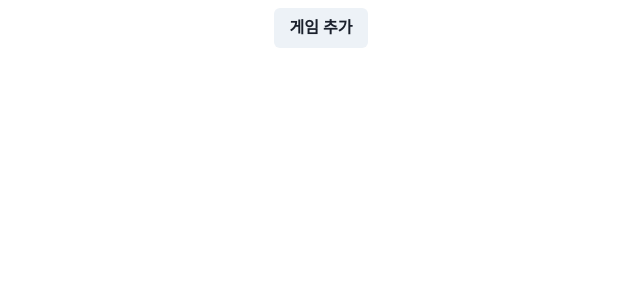
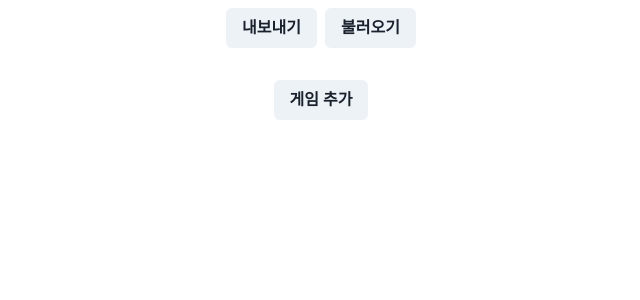
Before and after one commit to limgit/mj-tools, a React app: page /log in a window 1280 px wide. Shown: the top 300 px of the page, without its empty margins (319-959 px from the left). Built offline with nearby package versions, Linux system fonts and the light colour scheme.

Commit message:
Add export/import feature

```diff
--- a/src/pages/log/index.tsx
+++ b/src/pages/log/index.tsx
@@ -11,6 +11,7 @@ import {
   Button,
   Heading,
   Text,
+  useClipboard,
   useDisclosure,
   Grid,
   GridItem,
@@ -44,6 +45,7 @@ const Log: React.FC = () => {
     open: false,
     game: null,
   });
+  const { hasCopied, onCopy } = useClipboard(JSON.stringify(gameList));
 
   const setGameList = (newV: Game[]) => {
     _setGameList(newV);
@@ -160,6 +162,21 @@ const Log: React.FC = () => {
 
   return (
     <VStack spacing={8} mb={8}>
+      <HStack>
+        <Button onClick={onCopy}>
+          {hasCopied ? '복사됨!' : '내보내기'}
+        </Button>
+        <Button
+          onClick={() => {
+            const data = prompt('불러오기');
+            if (data !== null) {
+              setGameList(JSON.parse(data));
+            }
+          }}
+        >
+          불러오기
+        </Button>
+      </HStack>
       {gameList.map((game) => {
         const { eswn } = game;
         const { scoreLog, deposit } = gameToScoreLog(game);
```
